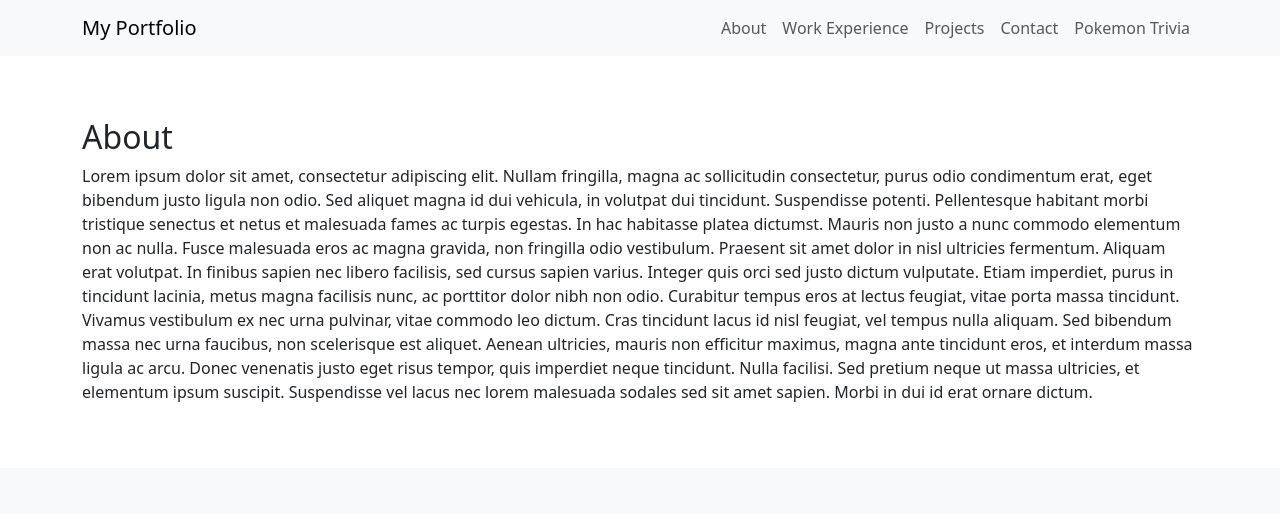
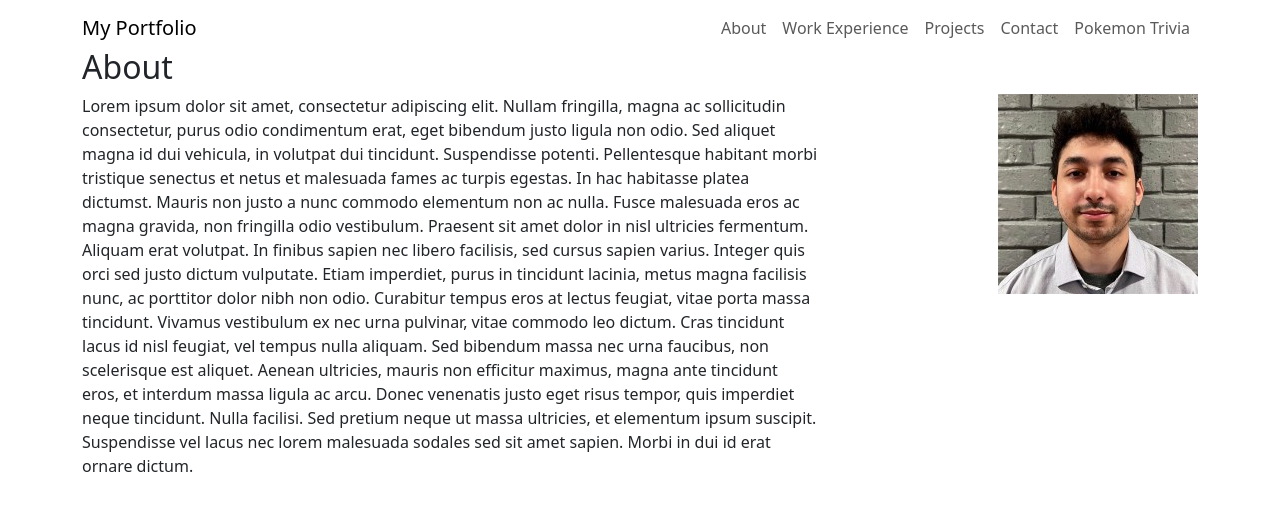
Before and after one commit to cfarhan/CS463FinalProject, a Flask app: page / in a window 1280 px wide. Shown: the top 514 px of the page. Run offline with Flask 3, Linux system fonts and the light colour scheme; parts of the project's set-up code (start-up, migrations or seed data) failed here and were passed over.

Commit message:
Update comments and add images

```diff
--- a/backend/templates/index.html
+++ b/backend/templates/index.html
@@ -4,14 +4,16 @@
   <meta charset="UTF-8">
   <meta name="viewport" content="width=device-width, initial-scale=1">
   <title>Minimalist Portfolio</title>
+  <!-- Bootstrap CSS -->
   <link href="https://cdn.jsdelivr.net/npm/bootstrap@5.3.0/dist/css/bootstrap.min.css" rel="stylesheet">
-  <style>
-    body { padding-top: 70px; }
-  </style>
+  <!-- Google Font for Title -->
+  <link href="https://fonts.googleapis.com/css2?family=Great+Vibes&display=swap" rel="stylesheet">
+
+  <link href="./styles.css" rel="stylesheet">
 </head>
 <body>
   <!-- Navbar -->
-  <nav class="navbar navbar-expand-lg navbar-light bg-light fixed-top">
+  <nav class="navbar navbar-expand-lg fixed-top">
     <div class="container">
       <a class="navbar-brand" href="#">My Portfolio</a>
       <button class="navbar-toggler" type="button" data-bs-toggle="collapse" data-bs-target="#navbarNav"
@@ -30,25 +32,41 @@
     </div>
   </nav>
 
-  <!-- Other Sections -->
+  <!-- About Section -->
   <section id="about" class="py-5">
     <div class="container">
       <h2>About</h2>
+      <div class="row">
+        <div class="col-md-8">
           <p>
             Lorem ipsum dolor sit amet, consectetur adipiscing elit. Nullam fringilla, magna ac sollicitudin consectetur, purus odio condimentum erat, eget bibendum justo ligula non odio. Sed aliquet magna id dui vehicula, in volutpat dui tincidunt. Suspendisse potenti. Pellentesque habitant morbi tristique senectus et netus et malesuada fames ac turpis egestas. In hac habitasse platea dictumst. Mauris non justo a nunc commodo elementum non ac nulla. Fusce malesuada eros ac magna gravida, non fringilla odio vestibulum. Praesent sit amet dolor in nisl ultricies fermentum. Aliquam erat volutpat. In finibus sapien nec libero facilisis, sed cursus sapien varius. Integer quis orci sed justo dictum vulputate. Etiam imperdiet, purus in tincidunt lacinia, metus magna facilisis nunc, ac porttitor dolor nibh non odio. Curabitur tempus eros at lectus feugiat, vitae porta massa tincidunt. Vivamus vestibulum ex nec urna pulvinar, vitae commodo leo dictum. Cras tincidunt lacus id nisl feugiat, vel tempus nulla aliquam. Sed bibendum massa nec urna faucibus, non scelerisque est aliquet. Aenean ultricies, mauris non efficitur maximus, magna ante tincidunt eros, et interdum massa ligula ac arcu. Donec venenatis justo eget risus tempor, quis imperdiet neque tincidunt. Nulla facilisi. Sed pretium neque ut massa ultricies, et elementum ipsum suscipit. Suspendisse vel lacus nec lorem malesuada sodales sed sit amet sapien. Morbi in dui id erat ornare dictum.
           </p>
         </div>
+        <div class="col-md-4 d-flex align-items-start justify-content-end">
+          <img src="../../images/cameron.jpg" alt="About Image" class="section-img circular">
+        </div>
+      </div>
+    </div>
   </section>
 
+  <!-- Work Experience Section -->
   <section id="work-experience" class="py-5 bg-light">
     <div class="container">
       <h2>Work Experience</h2>
+      <div class="row">
+        <div class="col-md-8">
           <p>
             Lorem ipsum dolor sit amet, consectetur adipiscing elit. Nullam fringilla, magna ac sollicitudin consectetur, purus odio condimentum erat, eget bibendum justo ligula non odio. Sed aliquet magna id dui vehicula, in volutpat dui tincidunt. Suspendisse potenti. Pellentesque habitant morbi tristique senectus et netus et malesuada fames ac turpis egestas. In hac habitasse platea dictumst. Mauris non justo a nunc commodo elementum non ac nulla. Fusce malesuada eros ac magna gravida, non fringilla odio vestibulum. Praesent sit amet dolor in nisl ultricies fermentum. Aliquam erat volutpat. In finibus sapien nec libero facilisis, sed cursus sapien varius. Integer quis orci sed justo dictum vulputate. Etiam imperdiet, purus in tincidunt lacinia, metus magna facilisis nunc, ac porttitor dolor nibh non odio. Curabitur tempus eros at lectus feugiat, vitae porta massa tincidunt. Vivamus vestibulum ex nec urna pulvinar, vitae commodo leo dictum. Cras tincidunt lacus id nisl feugiat, vel tempus nulla aliquam. Sed bibendum massa nec urna faucibus, non scelerisque est aliquet. Aenean ultricies, mauris non efficitur maximus, magna ante tincidunt eros, et interdum massa ligula ac arcu. Donec venenatis justo eget risus tempor, quis imperdiet neque tincidunt. Nulla facilisi. Sed pretium neque ut massa ultricies, et elementum ipsum suscipit. Suspendisse vel lacus nec lorem malesuada sodales sed sit amet sapien. Morbi in dui id erat ornare dictum.
           </p>
         </div>
+        <div class="col-md-4 d-flex align-items-start justify-content-end">
+          <img src="../../images/Cambia-Logo.png" alt="Work Experience Image" class="section-img">
+        </div>
+      </div>
+    </div>
   </section>
 
+  <!-- Projects Section  -->
   <section id="projects" class="py-5">
     <div class="container">
       <h2>Projects</h2>
@@ -58,6 +76,7 @@
     </div>
   </section>
 
+  <!-- Contact Section  -->
   <section id="contact" class="py-5 bg-light">
     <div class="container">
       <h2>Contact</h2>
@@ -67,10 +86,12 @@
     </div>
   </section>
 
-  <!-- Updated Pokemon Trivia Section -->
+  <!-- Pokemon Trivia Section  -->
   <section id="pokemon-trivia" class="py-5">
     <div class="container">
       <h2>Pokemon Trivia</h2>
+      <div class="row">
+        <div class="col-md-8">
           <p>
             Lorem ipsum dolor sit amet, consectetur adipiscing elit. Nullam fringilla, magna ac sollicitudin consectetur, purus odio condimentum erat, eget bibendum justo ligula non odio. Sed aliquet magna id dui vehicula, in volutpat dui tincidunt. Suspendisse potenti. Pellentesque habitant morbi tristique senectus et netus et malesuada fames ac turpis egestas. In hac habitasse platea dictumst. Mauris non justo a nunc commodo elementum non ac nulla. Fusce malesuada eros ac magna gravida, non fringilla odio vestibulum. Praesent sit amet dolor in nisl ultricies fermentum. Aliquam erat volutpat. In finibus sapien nec libero facilisis, sed cursus sapien varius. Integer quis orci sed justo dictum vulputate. Etiam imperdiet, purus in tincidunt lacinia, metus magna facilisis nunc, ac porttitor dolor nibh non odio. Curabitur tempus eros at lectus feugiat, vitae porta massa tincidunt. Vivamus vestibulum ex nec urna pulvinar, vitae commodo leo dictum. Cras tincidunt lacus id nisl feugiat, vel tempus nulla aliquam. Sed bibendum massa nec urna faucibus, non scelerisque est aliquet. Aenean ultricies, mauris non efficitur maximus, magna ante tincidunt eros, et interdum massa ligula ac arcu. Donec venenatis justo eget risus tempor, quis imperdiet neque tincidunt. Nulla facilisi. Sed pretium neque ut massa ultricies, et elementum ipsum suscipit. Suspendisse vel lacus nec lorem malesuada sodales sed sit amet sapien. Morbi in dui id erat ornare dictum.
           </p>
@@ -90,8 +111,14 @@
             <p id="backend-answer"></p>
           </div>
         </div>
+        <div class="col-md-4 d-flex align-items-start justify-content-end">
+          <img src="../../images/pokeball.png" alt="Pokemon Trivia Image" class="section-img">
+        </div>
+      </div>
+    </div>
   </section>
 
+  <!-- jQuery and Bootstrap JS -->
   <script src="https://code.jquery.com/jquery-3.6.0.min.js"></script>
   <script src="https://cdn.jsdelivr.net/npm/bootstrap@5.3.0/dist/js/bootstrap.bundle.min.js"></script>
   <script>
```
Lines whose indentation alone changed are shown as unchanged.
